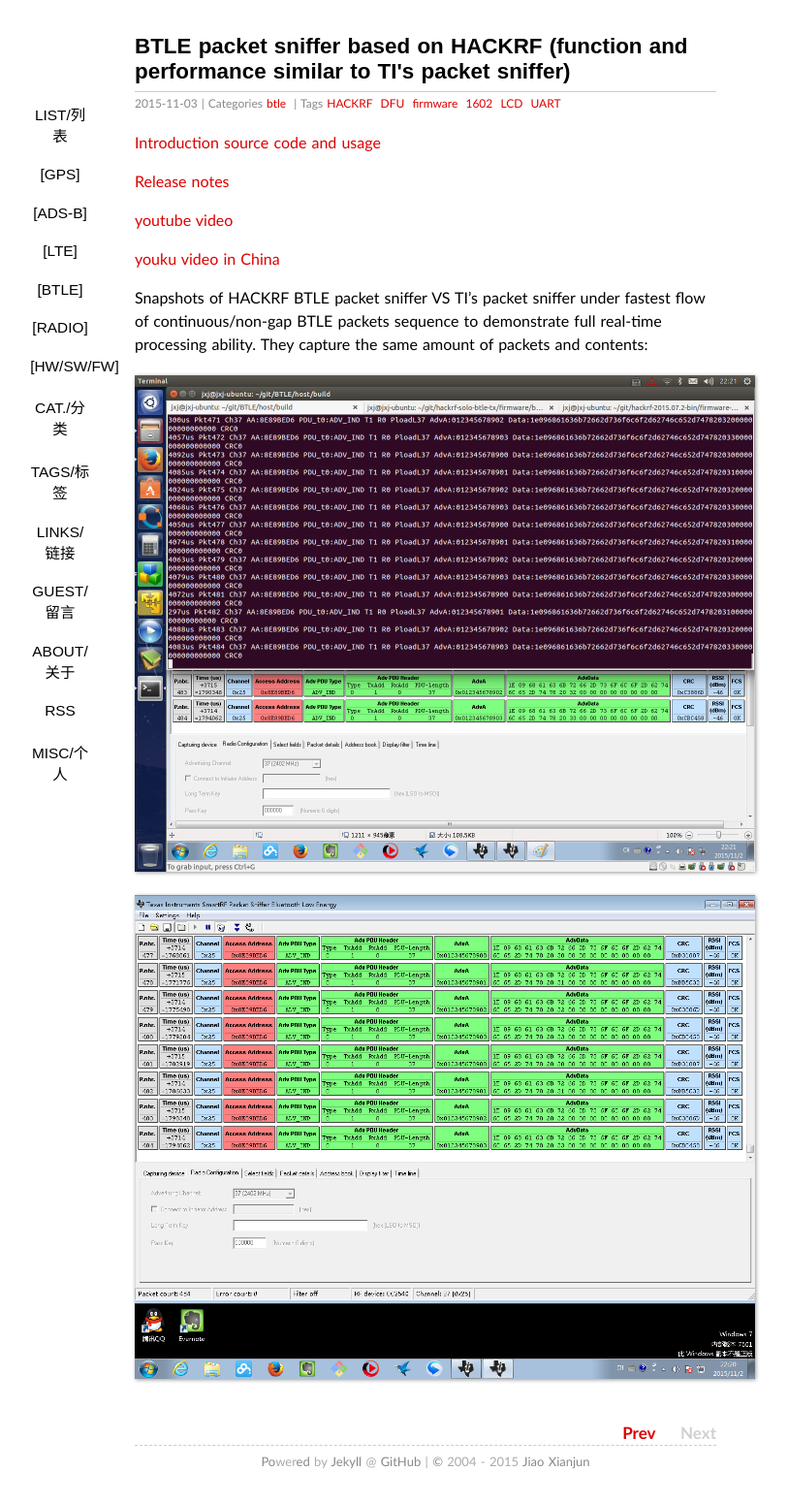
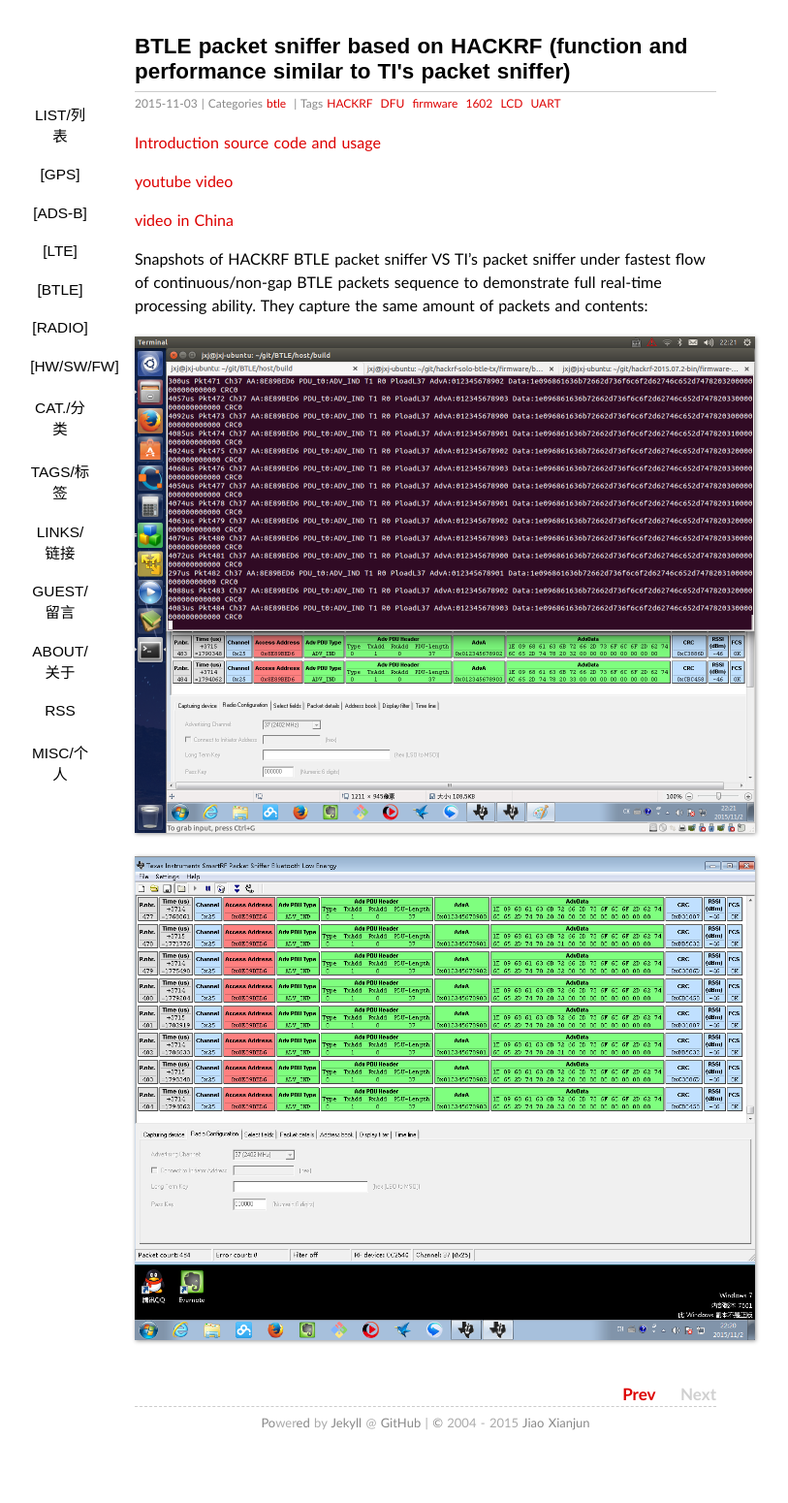
Before and after one commit to sdr-x/sdr-x.github.io, a Jekyll site: the page built from _posts/2015-11-03-BTLE-SNIFFER.md, in a window 1280 px wide. Shown: the whole page at 97% size, without its empty margins (201-1014 px from the left). Built offline with Jekyll 4.4.1, drawn with Linux system fonts in a browser that asks for light colours; some web fonts are replaced; Markdown is read by kramdown in place of the engine named in the settings; comment, search, counter and statistics services are not loaded; after the commit the page ends 1510 px from its top, so only the background shows below that.

Commit message:
Update 2015-11-03-BTLE-SNIFFER.md

```diff
--- a/_posts/2015-11-03-BTLE-SNIFFER.md
+++ b/_posts/2015-11-03-BTLE-SNIFFER.md
@@ -9,11 +9,9 @@ tags:  HACKRF DFU firmware 1602 LCD UART
 
 [Introduction source code and usage](https://github.com/JiaoXianjun/BTLE)
 
-[Release notes](https://github.com/JiaoXianjun/BTLE/releases/tag/v0.1.1)
-
 [youtube video](https://youtu.be/9LDPhOF2yyw)
 
-[youku video in China](http://v.youku.com/v_show/id_XMTM3NzA0NjgyNA==.html)
+[video in China](https://vimeo.com/144574631)
 
 Snapshots of HACKRF BTLE packet sniffer VS TI's packet sniffer under fastest flow of continuous/non-gap BTLE packets sequence to demonstrate full real-time processing ability. They capture the same amount of packets and contents:
 
```
